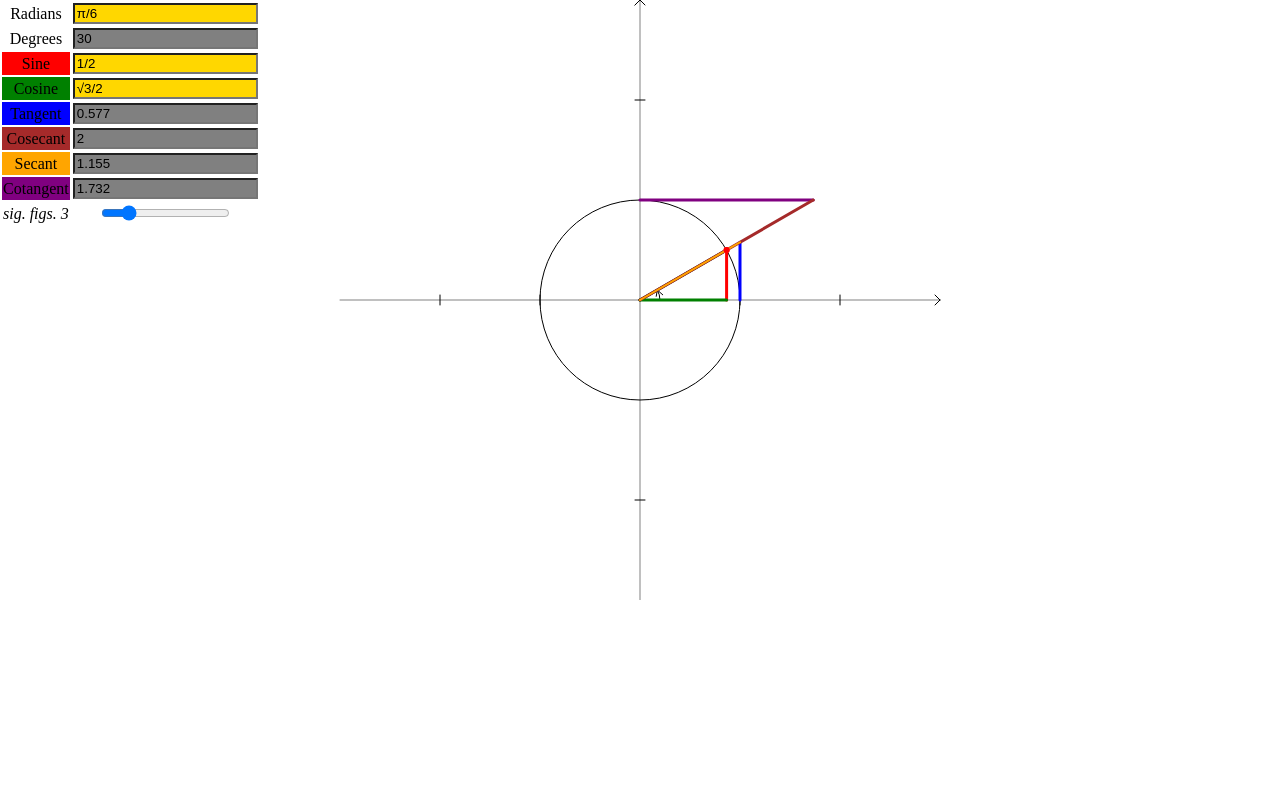
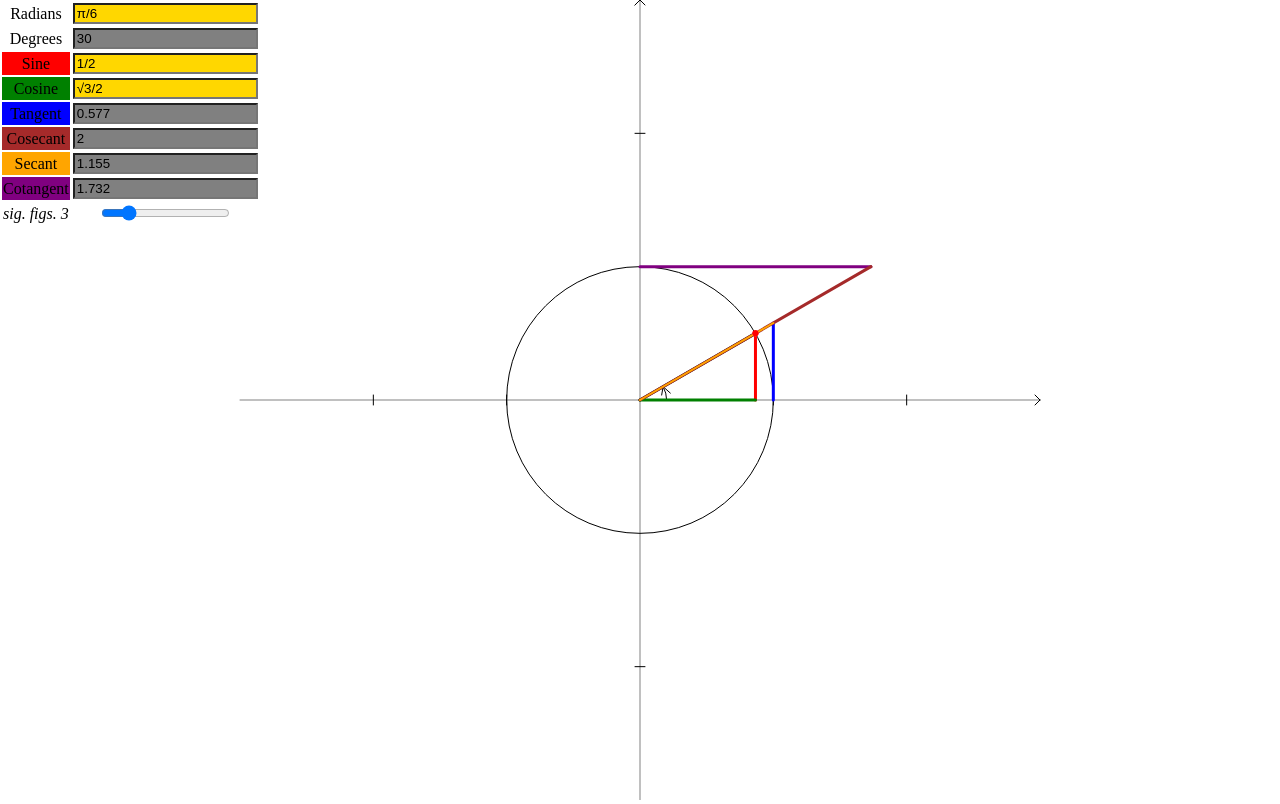
Before and after one commit to WilliamSpruyt/UnitCircle, a React (Create React App) app: page / in a window 1280 px wide. Built offline with nearby package versions, Linux system fonts and the light colour scheme.

Commit message:
in the Tiffin

```diff
--- a/package.json
+++ b/package.json
@@ -2,7 +2,7 @@
   "name": "unit-circle",
   "version": "0.1.0",
   "private": true,
-  "homepage":"https://WilliamSpruyt.github.io/UnitCircle/",
+  "homepage": "https://WilliamSpruyt.github.io/UnitCircle/",
   "dependencies": {
     "fractional": "^1.0.0",
     "gh-pages": "^2.0.1",
@@ -16,8 +16,8 @@
     "build": "react-scripts build",
     "test": "react-scripts test",
     "eject": "react-scripts eject",
-    "predeploy":"npm run build",
-    "deploy":"gh-pages -d build"
+    "predeploy": "npm run build",
+    "deploy": "gh-pages -d build"
   },
   "eslintConfig": {
     "extends": "react-app"
--- a/src/App.js
+++ b/src/App.js
@@ -1,180 +1,249 @@
-import React, { Component } from 'react';
-import logo from './logo.svg';
-import './App.css';
-import UnitCircle from './unitCircle'
-import  math from 'mathjs'
-import TrigTable from './trigTable';
-const EPSILON=0.0001;
-  const HUGE=10000;
-  const specialText={pi:'\u03C0',radical:"\u221A",theta:"\u03B8"}
-  const specialAngles={
-    0:{sin:"0",cos:"1"},30:{sin:"1/2",cos:specialText.radical+"3/2"},45:{sin:specialText.radical+"2/2",cos: specialText.radical+"2/2"},60:{sin:specialText.radical+"3/2",cos:"1/2"},90:{sin:"1",cos:"0"},120:{sin:specialText.radical+"3/2",cos:"-1/2"},135:{sin:specialText.radical+"2/2",cos:"-"+ specialText.radical+"2/2"},150:{sin:"1/2",cos:"-"+specialText.radical+"3/2"}, 180:{sin:"0",cos:"-1"},210:{sin:"-1/2",cos:"-"+specialText.radical+"3/2"},225:{sin:"-"+specialText.radical+"2/2",cos:"-"+specialText.radical+"2/2"},240:{cos:"-1/2",sin:"-"+specialText.radical+"3/2"},270:{sin:"-1",cos:"0" },300:{sin:"-"+specialText.radical+"3/2",cos:"-1/2" },315:{sin:"-"+specialText.radical+"2/2",cos:specialText.radical+"2/2"},330:{cos:specialText.radical+"3/2",sin:"-1/2"}
-  }
-
+import React, { Component } from "react";
+import logo from "./logo.svg";
+import "./App.css";
+import UnitCircle from "./unitCircle";
+import math from "mathjs";
+import TrigTable from "./trigTable";
+const EPSILON = 0.0001;
+const HUGE = 10000;
+const specialText = { pi: "\u03C0", radical: "\u221A", theta: "\u03B8" };
+const specialAngles = {
+  0: { sin: "0", cos: "1" },
+  30: { sin: "1/2", cos: specialText.radical + "3/2" },
+  45: { sin: specialText.radical + "2/2", cos: specialText.radical + "2/2" },
+  60: { sin: specialText.radical + "3/2", cos: "1/2" },
+  90: { sin: "1", cos: "0" },
+  120: { sin: specialText.radical + "3/2", cos: "-1/2" },
+  135: {
+    sin: specialText.radical + "2/2",
+    cos: "-" + specialText.radical + "2/2"
+  },
+  150: { sin: "1/2", cos: "-" + specialText.radical + "3/2" },
+  180: { sin: "0", cos: "-1" },
+  210: { sin: "-1/2", cos: "-" + specialText.radical + "3/2" },
+  225: {
+    sin: "-" + specialText.radical + "2/2",
+    cos: "-" + specialText.radical + "2/2"
+  },
+  240: { cos: "-1/2", sin: "-" + specialText.radical + "3/2" },
+  270: { sin: "-1", cos: "0" },
+  300: { sin: "-" + specialText.radical + "3/2", cos: "-1/2" },
+  315: {
+    sin: "-" + specialText.radical + "2/2",
+    cos: specialText.radical + "2/2"
+  },
+  330: { cos: specialText.radical + "3/2", sin: "-1/2" }
+};
 
 class App extends Component {
   constructor(props) {
     super(props);
     this.state = {
       radius: 100,
-      ang:Math.PI/6,
-      sigFigs:3,
-      height:600,
-      width:1200,
-      dragging:false,
-      startY:300
-
-
-
+      ang: Math.PI / 6,
+      sigFigs: 3,
+      height: 600,
+      width: 1200,
+      dragging: false,
+      startY: 300
     };
     this.handleChange = this.handleChange.bind(this);
     this.handleDotDown = this.handleDotDown.bind(this);
     this.handleDotUp = this.handleDotUp.bind(this);
-
   }
-  componentWillMount(){
-
+  componentWillMount() {
+    this.setState({
+      width: window.innerWidth,
+      height: window.innerHeight,
+      radius: window.innerHeight / 6
+    });
   }
   render() {
-
     return (
-      <div className="App"
-
-      onWheel = {(e) => this.rotator(e)}
+      <div
+        className="App"
+        onWheel={e => this.rotator(e)}
         onMouseUp={this.handleDotUp}
         onTouchEnd={this.handleDotUp}
-      onTouchMove={(e)=>this.touchdragger(e)}
-      onMouseMove ={(e)=>this.dragger(e)} >
+        onTouchMove={e => this.touchdragger(e)}
+        onMouseMove={e => this.dragger(e)}
+      >
+        <UnitCircle
+          handleDotDown={this.handleDotDown}
+          specialText={specialText}
+          frac={math.fraction(this.state.ang / Math.PI)}
+          huge={HUGE}
+          arc={this.describeArc(
+            this.state.width / 2,
+            this.state.height / 2,
+            this.state.radius / 5,
+            0,
+            (this.state.ang / Math.PI) * 180
+          )}
+          height={this.state.height}
+          width={this.state.width}
+          r={this.state.radius}
+          angle={this.trigonomotizor(this.state.ang, EPSILON, HUGE)}
+        />
 
-          <UnitCircle handleDotDown={this.handleDotDown} specialText={specialText} frac={math.fraction((this.state.ang/Math.PI))} huge={HUGE} arc={this.describeArc(this.state.width/2,this.state.height/2,(this.state.radius/5),0,(this.state.ang/Math.PI)*180)} height={this.state.height} width={this.state.width} r={this.state.radius} angle={this.trigonomotizor(this.state.ang,EPSILON,HUGE)} />
-
-        <TrigTable soSpecial={this.handleSpecial(this.state.ang)}specialAngles={specialAngles} specialText={specialText} frac={math.fraction((this.state.ang/Math.PI))} sigFigs={this.state.sigFigs} huge={HUGE} angle={this.trigonomotizor(this.state.ang,EPSILON,HUGE)} handleChange={this.handleChange}/>
-
+        <TrigTable
+          soSpecial={this.handleSpecial(this.state.ang)}
+          specialAngles={specialAngles}
+          specialText={specialText}
+          frac={math.fraction(this.state.ang / Math.PI)}
+          sigFigs={this.state.sigFigs}
+          huge={HUGE}
+          angle={this.trigonomotizor(this.state.ang, EPSILON, HUGE)}
+          handleChange={this.handleChange}
+        />
       </div>
     );
   }
 
   polarToCartesian(centerX, centerY, radius, angleInDegrees) {
-    var angleInRadians = (angleInDegrees) * Math.PI / 180.0;
+    var angleInRadians = (angleInDegrees * Math.PI) / 180.0;
 
     return {
-      x: centerX + (radius * Math.cos(angleInRadians)),
-      y: centerY - (radius * Math.sin(angleInRadians)),
-      ang:angleInRadians
+      x: centerX + radius * Math.cos(angleInRadians),
+      y: centerY - radius * Math.sin(angleInRadians),
+      ang: angleInRadians
     };
   }
 
-  describeArc(x, y, radius, endAngle, startAngle){
-
-      if(startAngle<0){
+  describeArc(x, y, radius, endAngle, startAngle) {
+    if (startAngle < 0) {
       var end = this.polarToCartesian(x, y, radius, endAngle);
       var start = this.polarToCartesian(x, y, radius, startAngle);
-      var largeArcFlag = (Math.sin(start.ang)<0)  ? "0" : "1";}
-
-      else{ var start = this.polarToCartesian(x, y, radius, endAngle);
+      var largeArcFlag = Math.sin(start.ang) < 0 ? "0" : "1";
+    } else {
+      var start = this.polarToCartesian(x, y, radius, endAngle);
       var end = this.polarToCartesian(x, y, radius, startAngle);
-        var largeArcFlag = (Math.sin(end.ang)>=0)  ? "0" : "1";}
-
-
+      var largeArcFlag = Math.sin(end.ang) >= 0 ? "0" : "1";
+    }
 
     var swapFlag = 0;
     var d = [
-          "M", start.x, start.y,
-          "A", radius, radius, 0, largeArcFlag, swapFlag, end.x, end.y
+      "M",
+      start.x,
+      start.y,
+      "A",
+      radius,
+      radius,
+      0,
+      largeArcFlag,
+      swapFlag,
+      end.x,
+      end.y
     ].join(" ");
 
     return d;
   }
-  trigonomotizor(ang,epsilon,huge){
+  trigonomotizor(ang, epsilon, huge) {
+    let sine = this.ranger(Math.sin(ang), epsilon, huge);
+    let cosine = this.ranger(Math.cos(ang), epsilon, huge);
+    let tangent = this.ranger(Math.tan(ang), epsilon, huge);
+    let cosecant = this.ranger(1 / Math.sin(ang), epsilon, huge);
+    let secant = this.ranger(1 / Math.cos(ang), epsilon, huge);
+    let cotangent = this.ranger(1 / Math.tan(ang), epsilon, huge);
+    let angleInDegrees = this.ranger(ang * (180 / Math.PI));
 
-    let sine=this.ranger(Math.sin(ang),epsilon,huge);
-    let cosine=this.ranger(Math.cos(ang),epsilon,huge);
-    let tangent=this.ranger(Math.tan(ang),epsilon,huge);
-    let cosecant=this.ranger(1/Math.sin(ang),epsilon,huge);
-    let secant=this.ranger(1/Math.cos(ang),epsilon,huge);
-    let cotangent=this.ranger(1/Math.tan(ang),epsilon,huge);
-    let angleInDegrees=this.ranger(ang*(180/Math.PI));
-
-    return {angle:this.ranger(Number(ang)), angleInDegrees:angleInDegrees ,sine:sine,cosine:cosine,tangent:tangent,cosecant:cosecant,secant:secant,cotangent:cotangent}
+    return {
+      angle: this.ranger(Number(ang)),
+      angleInDegrees: angleInDegrees,
+      sine: sine,
+      cosine: cosine,
+      tangent: tangent,
+      cosecant: cosecant,
+      secant: secant,
+      cotangent: cotangent
+    };
   }
-  ranger(ele,epsilon,huge){
-    if (Math.abs(ele)<epsilon)return 0;
-    else if (ele>huge)return huge;
-    else if (ele<-huge)return -huge;
+  ranger(ele, epsilon, huge) {
+    if (Math.abs(ele) < epsilon) return 0;
+    else if (ele > huge) return huge;
+    else if (ele < -huge) return -huge;
     else return Number(ele.toFixed(this.state.sigFigs));
   }
-  handleChange(event,id) {
+  handleChange(event, id) {
     event.persist();
 
-
-    if(this.isNumber(Number(event.target.value))){
-    if(id==='ang' ){
-    this.setState({ang:event.target.value})}
-    if(id==='deg' && event.target.value.length){
-    this.setState({ang:event.target.value*(Math.PI/180)})}
-    if(id==='sin' && Math.abs(event.target.value)<=1){
-      this.setState({ang:Math.asin(event.target.value)})}
-    if(id==='cos' && Math.abs(event.target.value)<=1){
-        this.setState({ang:Math.acos(event.target.value)})}
-    if(id==='tan'){
-      this.setState({ang:Math.atan(event.target.value)})}
-    if(id==='csc' && Math.abs(event.target.value)>1){
-
-      this.setState({ang:math.acsc(event.target.value)})
+    if (this.isNumber(Number(event.target.value))) {
+      if (id === "ang") {
+        this.setState({ ang: event.target.value });
       }
-    if(id==='sec' && Math.abs(event.target.value)>1){
-
-      this.setState({ang:math.asec(event.target.value)})
+      if (id === "deg" && event.target.value.length) {
+        this.setState({ ang: event.target.value * (Math.PI / 180) });
       }
-    if(id==='cot') {
-
-        this.setState({ang:math.acot(event.target.value)})
+      if (id === "sin" && Math.abs(event.target.value) <= 1) {
+        this.setState({ ang: Math.asin(event.target.value) });
       }
-            if(id==='sf') {
-
-              this.setState({sigFigs:event.target.value})
+      if (id === "cos" && Math.abs(event.target.value) <= 1) {
+        this.setState({ ang: Math.acos(event.target.value) });
+      }
+      if (id === "tan") {
+        this.setState({ ang: Math.atan(event.target.value) });
+      }
+      if (id === "csc" && Math.abs(event.target.value) > 1) {
+        this.setState({ ang: math.acsc(event.target.value) });
+      }
+      if (id === "sec" && Math.abs(event.target.value) > 1) {
+        this.setState({ ang: math.asec(event.target.value) });
+      }
+      if (id === "cot") {
+        this.setState({ ang: math.acot(event.target.value) });
+      }
+      if (id === "sf") {
+        this.setState({ sigFigs: event.target.value });
       }
     }
   }
-  isNumber(value)
-{
-   return typeof value === 'number' && isFinite(value);
+  isNumber(value) {
+    return typeof value === "number" && isFinite(value);
   }
-handleSpecial(ang){
-  var degrees=this.ranger(ang*(180/Math.PI))
-  if(specialAngles[Math.abs(degrees%360)]){
-    if(degrees>=0){return specialAngles[degrees%360]}
-    else {
-      return specialAngles[360-(Math.abs(degrees%360))]}
+  handleSpecial(ang) {
+    var degrees = this.ranger(ang * (180 / Math.PI));
+    if (specialAngles[Math.abs(degrees % 360)]) {
+      if (degrees >= 0) {
+        return specialAngles[degrees % 360];
+      } else {
+        return specialAngles[360 - Math.abs(degrees % 360)];
       }
-return false
     }
-rotator(e){
-  this.setState({ang:this.state.ang-((e.deltaY/53)*Math.PI/96)})
+    return false;
   }
-handleDotDown(e){
-
+  rotator(e) {
+    this.setState({ ang: this.state.ang - ((e.deltaY / 53) * Math.PI) / 96 });
+  }
+  handleDotDown(e) {
     e.persist();
-  if(e.touches){
-  this.setState({dragging:true,startY:e.touches["0"].clientY})
+    if (e.touches) {
+      this.setState({ dragging: true, startY: e.touches["0"].clientY });
+    } else {
+      this.setState({ dragging: true, startY: e.clientY });
     }
-else{this.setState({dragging:true,startY:e.clientY})}}
-handleDotUp(){
-
-  this.setState({dragging:false})
   }
-dragger(e){
+  handleDotUp() {
+    this.setState({ dragging: false });
+  }
+  dragger(e) {
     e.persist();
-  if(this.state.dragging){
-  this.setState({ang:this.state.ang-((e.clientY-this.state.startY)*Math.PI/216),startY:e.clientY})}
+    if (this.state.dragging) {
+      this.setState({
+        ang: this.state.ang - ((e.clientY - this.state.startY) * Math.PI) / 216,
+        startY: e.clientY
+      });
     }
-touchdragger(e){
-
-  if(this.state.dragging){
-    this.setState({ang:this.state.ang-((e.touches["0"].clientY-this.state.startY)*Math.PI/216),startY:e.touches["0"].clientY})}
+  }
+  touchdragger(e) {
+    if (this.state.dragging) {
+      this.setState({
+        ang:
+          this.state.ang -
+          ((e.touches["0"].clientY - this.state.startY) * Math.PI) / 216,
+        startY: e.touches["0"].clientY
+      });
+    }
+  }
 }
 
-}
-
-
 export default App;
```
Also changed, not shown: src/App.css (+39 -30 lines). Lines whose indentation alone changed are shown as unchanged.
